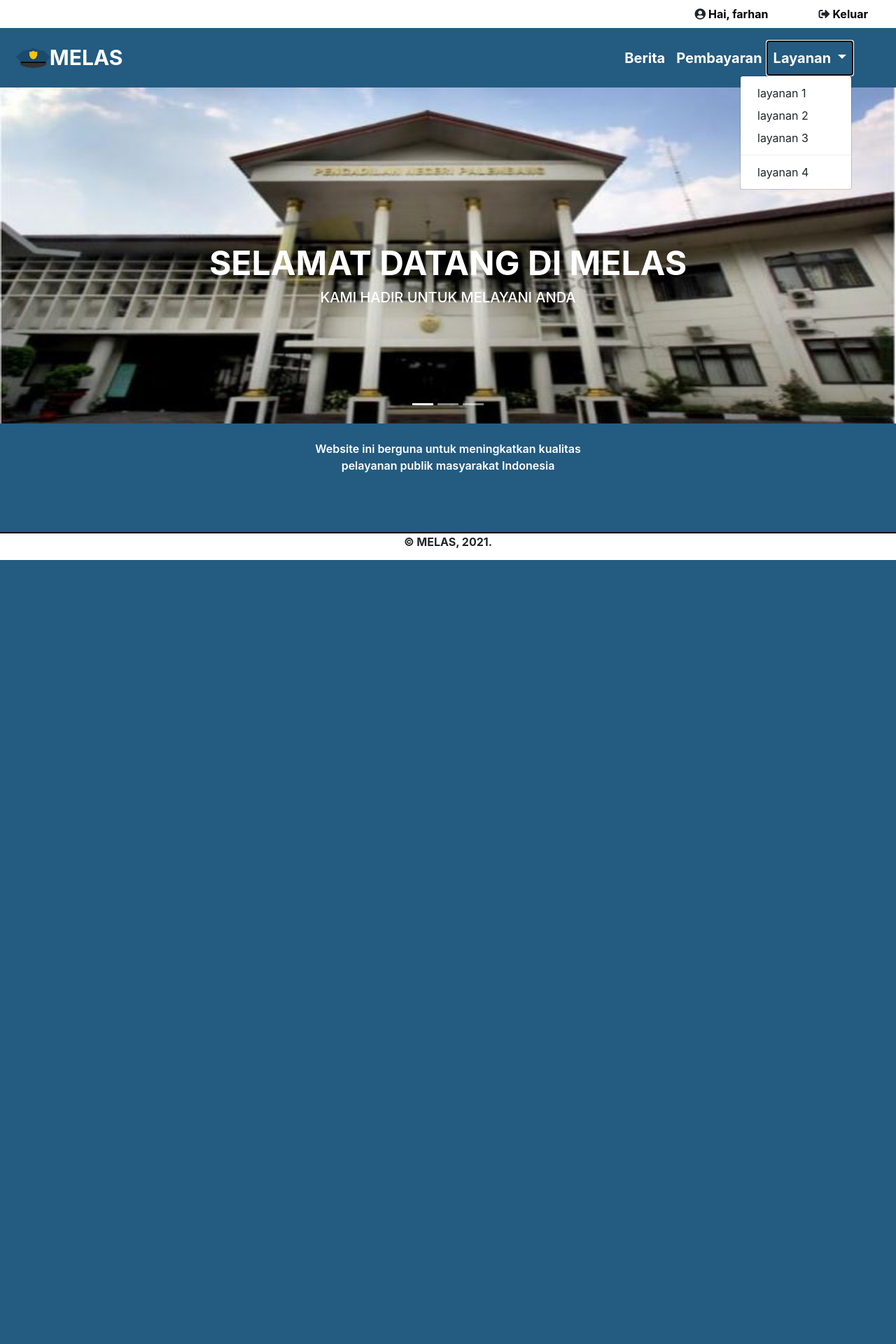
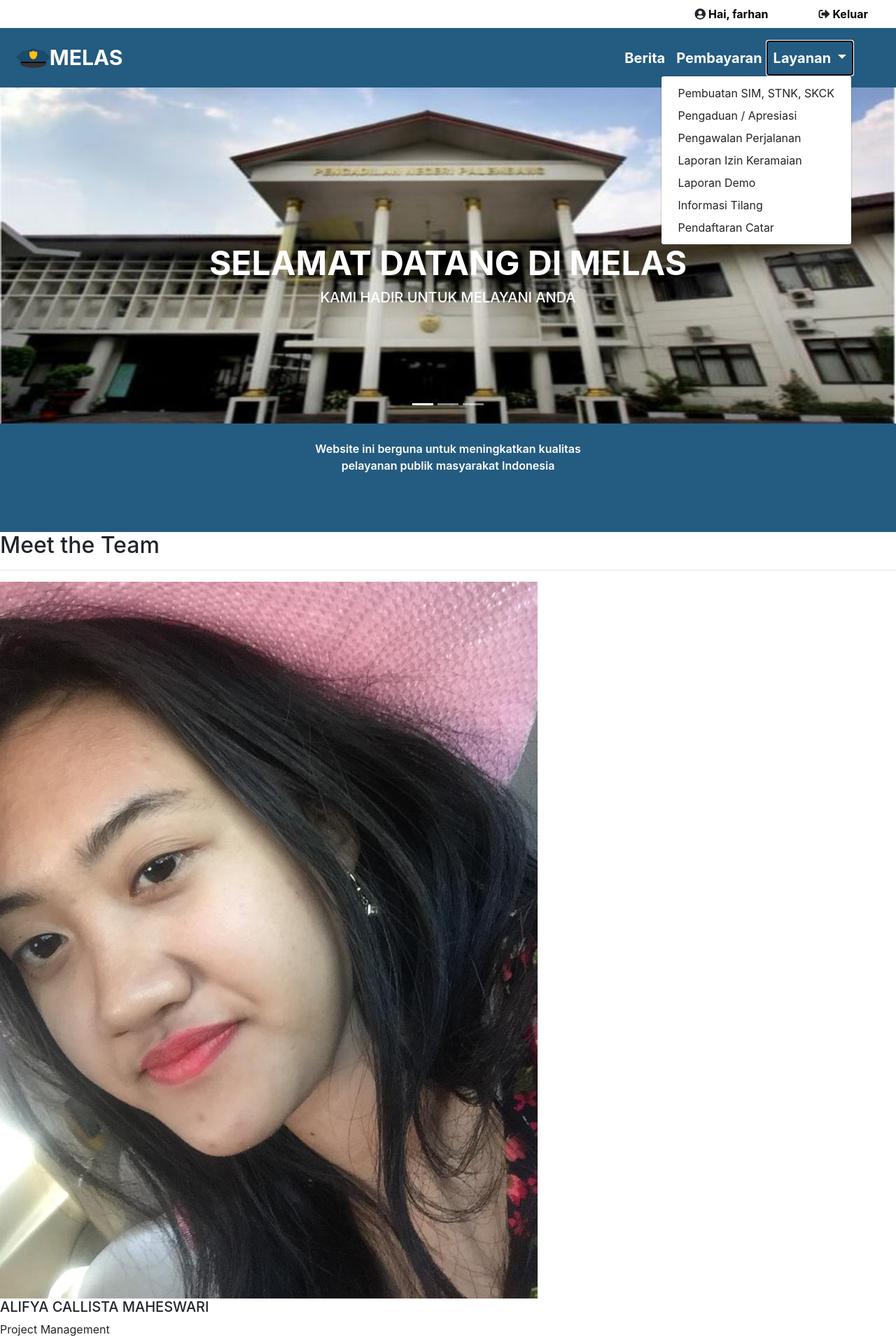
Before and after one commit to SI-RPL-2021/SI4207-MELAS, a PHP site: page /user/home.php in a window 1280 px wide, after a click on "Layanan". Shown: the top 1920 px of the page at 70% size. Before the commit the page ends 800 px from the top, so only its background shows below. Run offline with PHP 8.4, Linux system fonts and the light colour scheme; a user stored in the database is signed in; some libraries are stand-ins or nearby versions.

Commit message:
menambahkan fitur home ref #4

```diff
--- a/user/home.php
+++ b/user/home.php
@@ -9,8 +9,11 @@
   <meta http-equiv="X-UA-Compatible" content="IE=edge">
   <meta name="viewport" content="width=device-width, initial-scale=1.0">
   <title>MELAS</title>
+  <link rel="icon" type="image/png" href="../assets/logo.png" />
+
   <link rel="stylesheet" href="https://maxcdn.bootstrapcdn.com/bootstrap/4.0.0/css/bootstrap.min.css" integrity="sha384-Gn5384xqQ1aoWXA+058RXPxPg6fy4IWvTNh0E263XmFcJlSAwiGgFAW/dAiS6JXm" crossorigin="anonymous">
   <link rel="stylesheet" href="https://cdnjs.cloudflare.com/ajax/libs/font-awesome/5.15.3/css/all.min.css" integrity="sha512-iBBXm8fW90+nuLcSKlbmrPcLa0OT92xO1BIsZ+ywDWZCvqsWgccV3gFoRBv0z+8dLJgyAHIhR35VZc2oM/gI1w==" crossorigin="anonymous" />
+
   <link rel="stylesheet" href="./css/style.css">
 </head>
 
@@ -51,20 +54,21 @@
           <a class="nav-link text-white" href="portal_berita.php">Berita </a>
         </li>
         <li class="nav-item">
-          <a class="nav-link text-white" href="#">Pembayaran</a>
+          <a class="nav-link text-white" href="informasi_pembayaran.php">Pembayaran</a>
         </li>
         <li class="nav-item dropdown">
           <a class="nav-link dropdown-toggle text-white" href="#" id="navbarDropdown" role="button" data-toggle="dropdown" aria-haspopup="true" aria-expanded="false">
             Layanan
           </a>
           <div class="dropdown-menu dropdown-menu-right" aria-labelledby="navbarDropdown">
-
-            <a class="dropdown-item" href="#">layanan 1</a>
-            <a class="dropdown-item" href="#">layanan 2</a>
-            <a class="dropdown-item" href="#">layanan 3</a>
-
-            <div class="dropdown-divider"></div>
-            <a class="dropdown-item" href="#">layanan 4</a>
+            <a class="dropdown-item" href="pembuatan_sim_stnk_skck.php">Pembuatan SIM, STNK, SKCK</a>
+            <a class="dropdown-item" href="pengaduan_apresiasi.php">Pengaduan / Apresiasi</a>
+            <a class="dropdown-item" href="pengalawan_perjalanan.php">Pengawalan Perjalanan</a>
+            <a class="dropdown-item" href="izin_keramaian.php">Laporan Izin Keramaian</a>
+            <a class="dropdown-item" href="laporan_demo.php">Laporan Demo</a>
+            <!-- <div class="dropdown-divider"></div> -->
+            <a class="dropdown-item" href="cari_no_tilang.php">Informasi Tilang</a>
+            <a class="dropdown-item" href="daftar_catar.php">Pendaftaran Catar</a>
           </div>
         </li>
       </ul>
@@ -80,21 +84,21 @@
       </ol>
       <div class="carousel-inner">
         <div class="carousel-item active">
-          <img class="d-block w-100" src="../assets/kantor-bg.jpg" alt="First slide">
+          <img class="d-block w-100" src="../assets/gedung1.jpg" alt="First slide">
           <div class="carousel-caption d-none d-md-block">
             <h1>SELAMAT DATANG DI MELAS</h1>
             <h5>KAMI HADIR UNTUK MELAYANI ANDA</h5>
           </div>
         </div>
         <div class="carousel-item">
-          <img class="d-block w-100" src="../assets/kantor-bg.jpg" alt="Second slide">
+          <img class="d-block w-100" src="../assets/gedung2.jpg" alt="Second slide">
           <div class="carousel-caption d-none d-md-block">
             <h1>SELAMAT DATANG DI MELAS</h1>
             <h5>KAMI HADIR UNTUK MELAYANI ANDA</h5>
           </div>
         </div>
         <div class="carousel-item">
-          <img class="d-block w-100" src="../assets/kantor-bg.jpg" alt="Third slide">
+          <img class="d-block w-100" src="../assets/gedung3.jpg" alt="Third slide">
           <div class="carousel-caption d-none d-md-block">
             <h1>SELAMAT DATANG DI MELAS</h1>
             <h5>KAMI HADIR UNTUK MELAYANI ANDA</h5>
@@ -107,6 +111,49 @@
   </section>
 </main>
 
+<section class="profiles">
+  <div class="profile-wrapper">
+    <div>
+      <h2>Meet the Team</h2>
+      <hr>
+    </div>
+    <div class="one">
+      <div>
+        <img src="../assets/teams/ALIFYA-CALLISTA-MAHESWARI.jpeg">
+        <h5>ALIFYA CALLISTA MAHESWARI</h5>
+        <p>Project Management</p>
+      </div>
+      <div>
+        <img src="../assets/teams/MAIZURA-WINDA-ARUNA.jpeg">
+        <h5>MAIZURA WINDA ARUNA</h5>
+        <p>Developer</p>
+      </div>
+      <div>
+        <img src="../assets/teams/DEVI-SILVIANI.jpeg">
+        <h5>DEVI SILVIANI</h5>
+        <p>Developer</p>
+      </div>
+    </div>
+    <div class="two mt-5">
+      <div>
+        <img src="../assets/teams/RHEZA-DEWANTARA.jpeg">
+        <h5>RHEZA DEWANTARA</h5>
+        <p>Developer</p>
+      </div>
+      <div>
+        <img src="../assets/teams/LUTHFI-AHMAD-MUHAIMIN.jpeg">
+        <h5>LUTHFI AHMAD MUHAIMIN</h5>
+        <p>Developer</p>
+      </div>
+      <div>
+        <img src="../assets/teams/TIARA-ADONIA.jpeg">
+        <h5>TIARA ADONIA</h5>
+        <p>Developer</p>
+      </div>
+    </div>
+  </div>
+</section>
+
 <footer>
   <p>&copy; MELAS, 2021.</p>
 </footer>
@@ -116,6 +163,7 @@
 <script src="https://cdnjs.cloudflare.com/ajax/libs/popper.js/1.12.9/umd/popper.min.js" integrity="sha384-ApNbgh9B+Y1QKtv3Rn7W3mgPxhU9K/ScQsAP7hUibX39j7fakFPskvXusvfa0b4Q" crossorigin="anonymous"></script>
 <script src="https://maxcdn.bootstrapcdn.com/bootstrap/4.0.0/js/bootstrap.min.js" integrity="sha384-JZR6Spejh4U02d8jOt6vLEHfe/JQGiRRSQQxSfFWpi1MquVdAyjUar5+76PVCmYl" crossorigin="anonymous"></script>
 
+
 <body>
 
 </body>
```
